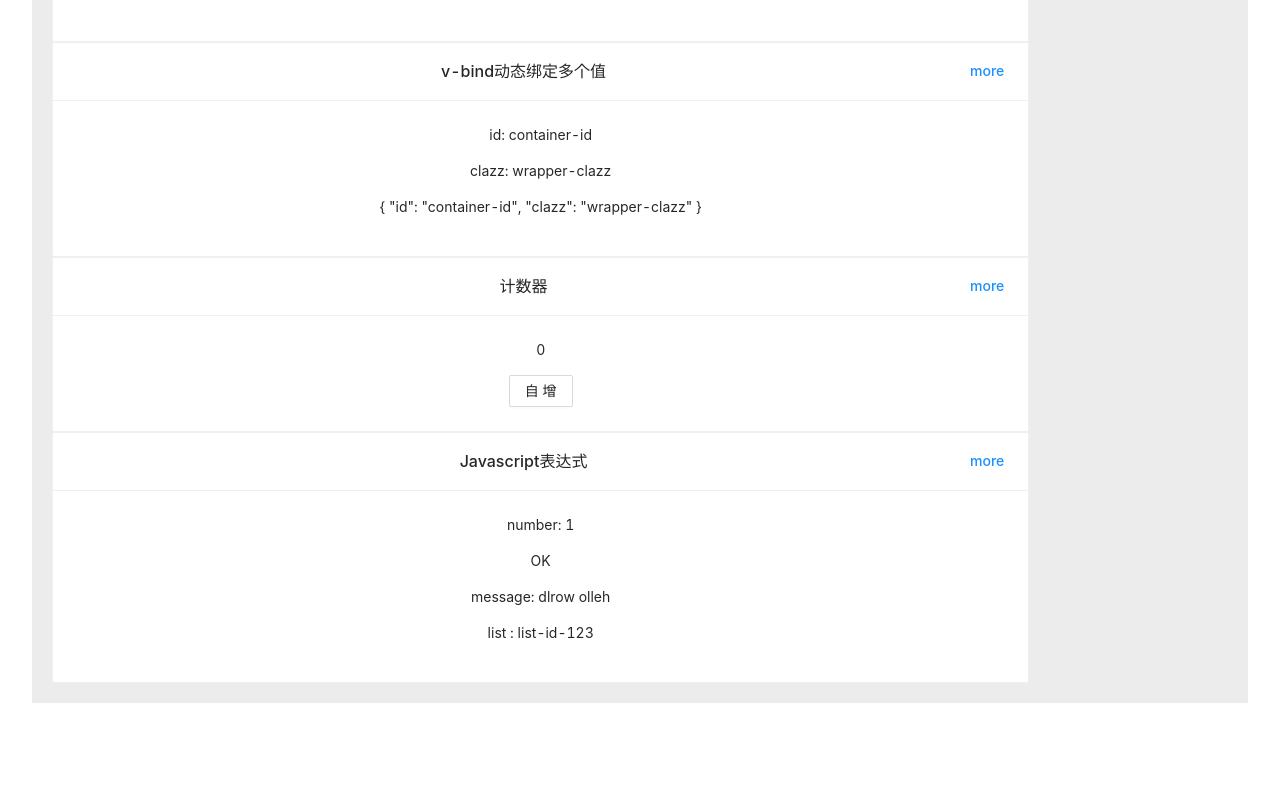
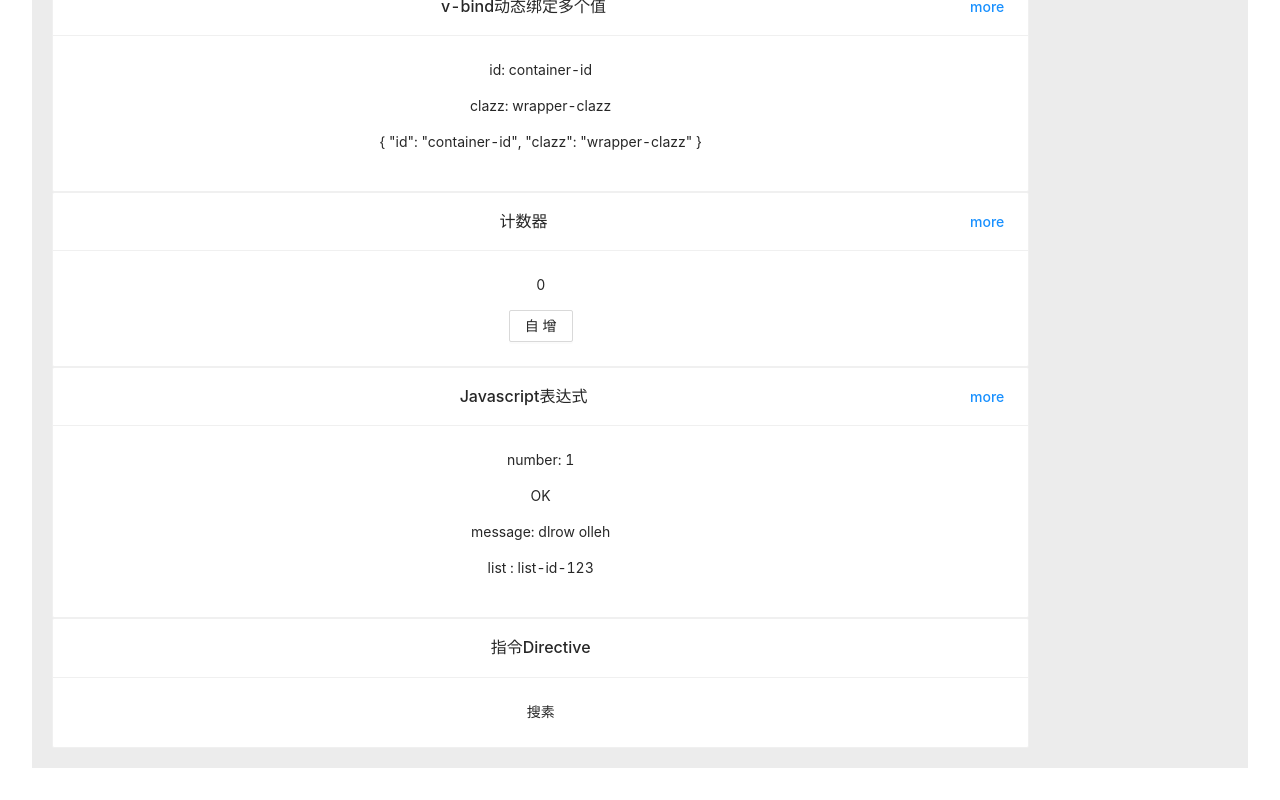
Before and after one commit to AlbinGuo/vue3.2-test, a Vue app: page / in a window 1280 px wide. Shown: the part 1091-1891 px from the top of the page. Before the commit the page ends 1826 px from the top, so only its background shows below. Built offline with nearby package versions, Linux system fonts and the light colour scheme.

Commit message:
feat: prettierrc

```diff
--- /dev/null
+++ b/src/components/compose/directive.vue
@@ -0,0 +1,8 @@
+<template>
+  <a-card title="指令Directive">
+    搜素
+  </a-card>
+</template>
+
+<script lang="ts" setup>
+</script>
--- a/src/components/compose/index.vue
+++ b/src/components/compose/index.vue
@@ -8,27 +8,26 @@
     <div>
         <expression></expression>
     </div>
+    <div>
+        <directive></directive>
+    </div>
 </template>
 
 <script lang="ts" setup>
 import counter from './counter.vue';
 import vbind from './vbind.vue';
-import expression from './expression.vue'
+import expression from './expression.vue';
+import directive from './directive.vue';
 
 interface Attribute {
     id: string;
     clazz: string;
 }
 
-const objectOfAttrs = ref<Attribute>(
-  {
+const objectOfAttrs = ref<Attribute>({
     id: 'container-id',
-    clazz: 'wrapper-clazz',
-  }
-);
-
+    clazz: 'wrapper-clazz'
+});
 </script>
 
-<style lang='scss' scoped>
-
-</style>
+<style lang="scss" scoped></style>
```
Also changed, not shown: 1 other file (tests, documents, lock files or other folders). Lines whose indentation alone changed are shown as unchanged.
